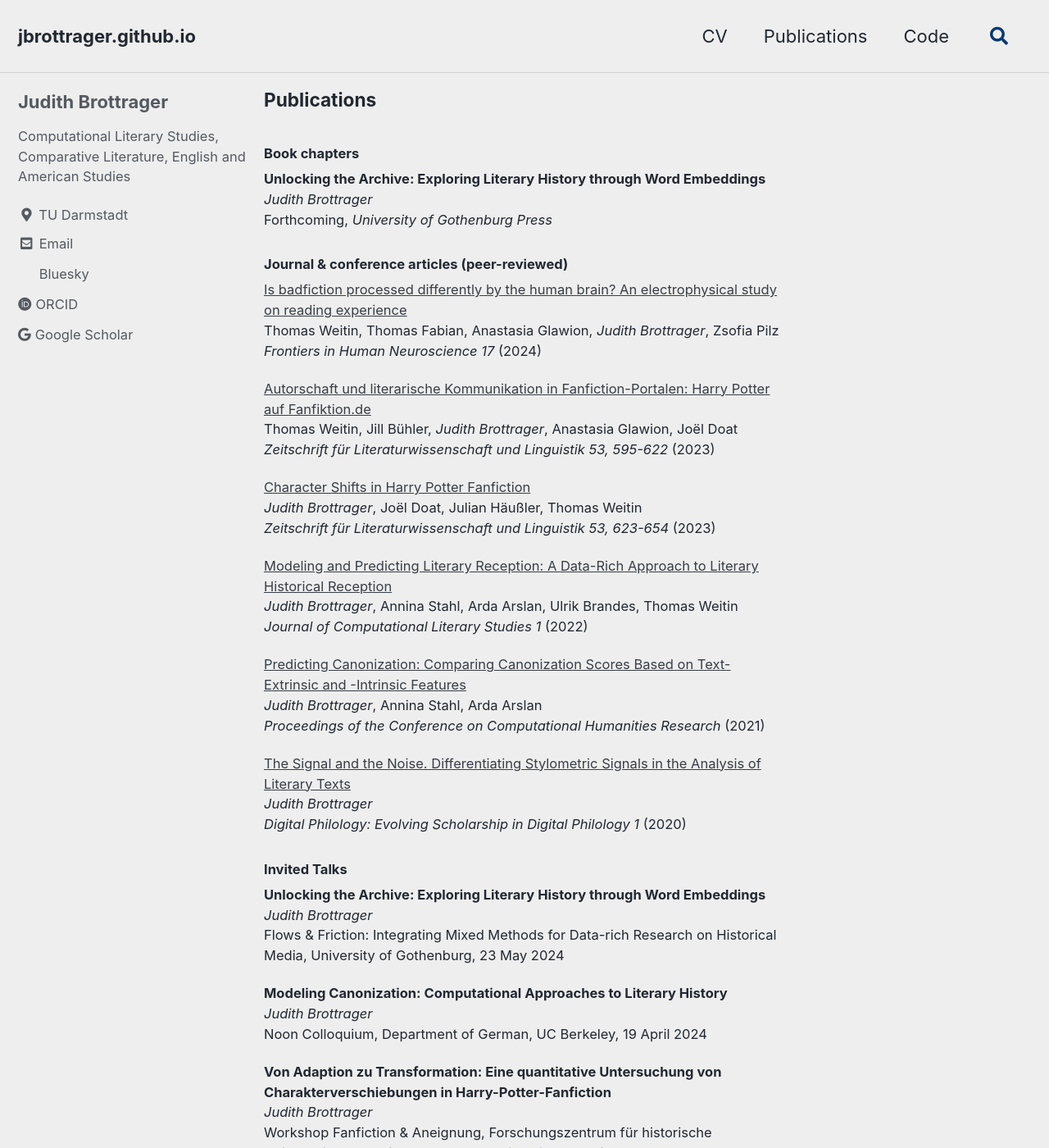
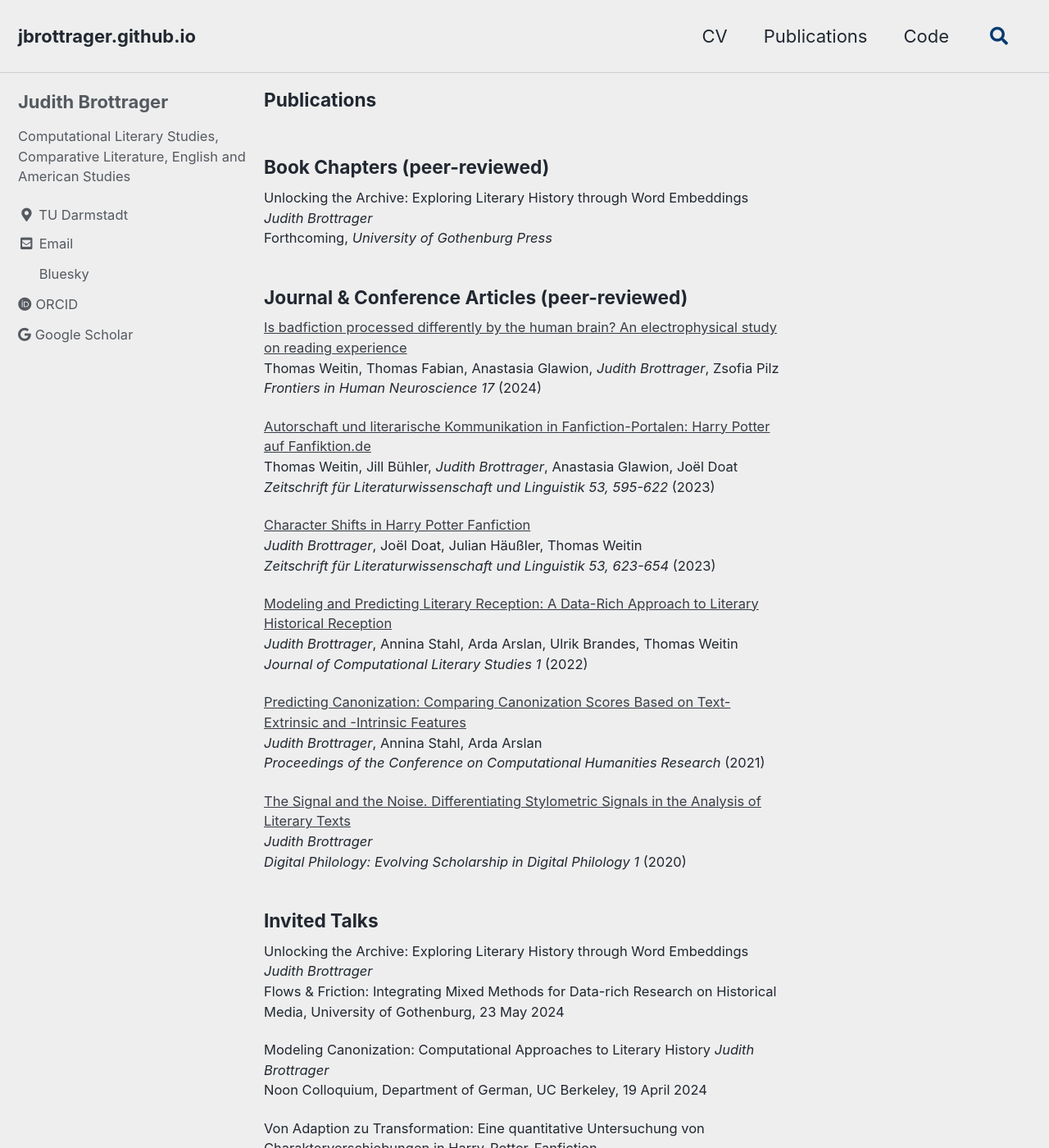
Before and after one commit to jbrottrager/jbrottrager.github.io, a Jekyll site: the page built from _pages/publications.md, in a window 1280 px wide and 1400 px high. Shown: the whole window at 82% size. Built offline with Jekyll 4.4.1, drawn with Linux system fonts in a browser that asks for light colours; cached includes are drawn as plain includes; some of the changed text lies outside the part shown.

Commit message:
Update publications.md

```diff
--- a/_pages/publications.md
+++ b/_pages/publications.md
@@ -5,14 +5,14 @@
 author_profile: true
 ---
 
-#### Book chapters
+### Book Chapters (peer-reviewed)
 
-**Unlocking the Archive: Exploring Literary History through Word Embeddings**
+Unlocking the Archive: Exploring Literary History through Word Embeddings
 *Judith Brottrager*
 Forthcoming, *University of Gothenburg Press*
 
 
-#### Journal & conference articles (peer-reviewed)
+### Journal & Conference Articles (peer-reviewed)
 
 [Is badfiction processed differently by the human brain? An electrophysical study on reading experience](https://doi.org/10.3389/fnhum.2023.1333965)
 Thomas Weitin, Thomas Fabian, Anastasia Glawion, *Judith Brottrager*, Zsofia Pilz
@@ -67,11 +67,11 @@
 *Judith Brottrager*, Anastasia Glawion, Katharina Herget, Thomas Weitin
 DH2023, Graz
 
-**Modeling and Predicting Literary Reception: A Data-Rich Approach to Literary Historical Reception**
+Modeling and Predicting Literary Reception: A Data-Rich Approach to Literary Historical Reception
 *Judith Brottrager*, Annina Stahl, Arda Arslan, Ulrik Brandes, Thomas Weitin
 CCLS2022, Darmstadt
 
-**Kanonisierungs- und Wertungsscore: Modellierungen literaturwissenschaftlicher Konzepte**
+Kanonisierungs- und Wertungsscore: Modellierungen literaturwissenschaftlicher Konzepte
 *Judith Brottrager*
 Poster presentation at the Germanistentag 2022, Paderborn
 
```
Also changed, not shown: other parts of _pages/publications.md (+6 -6 lines).
